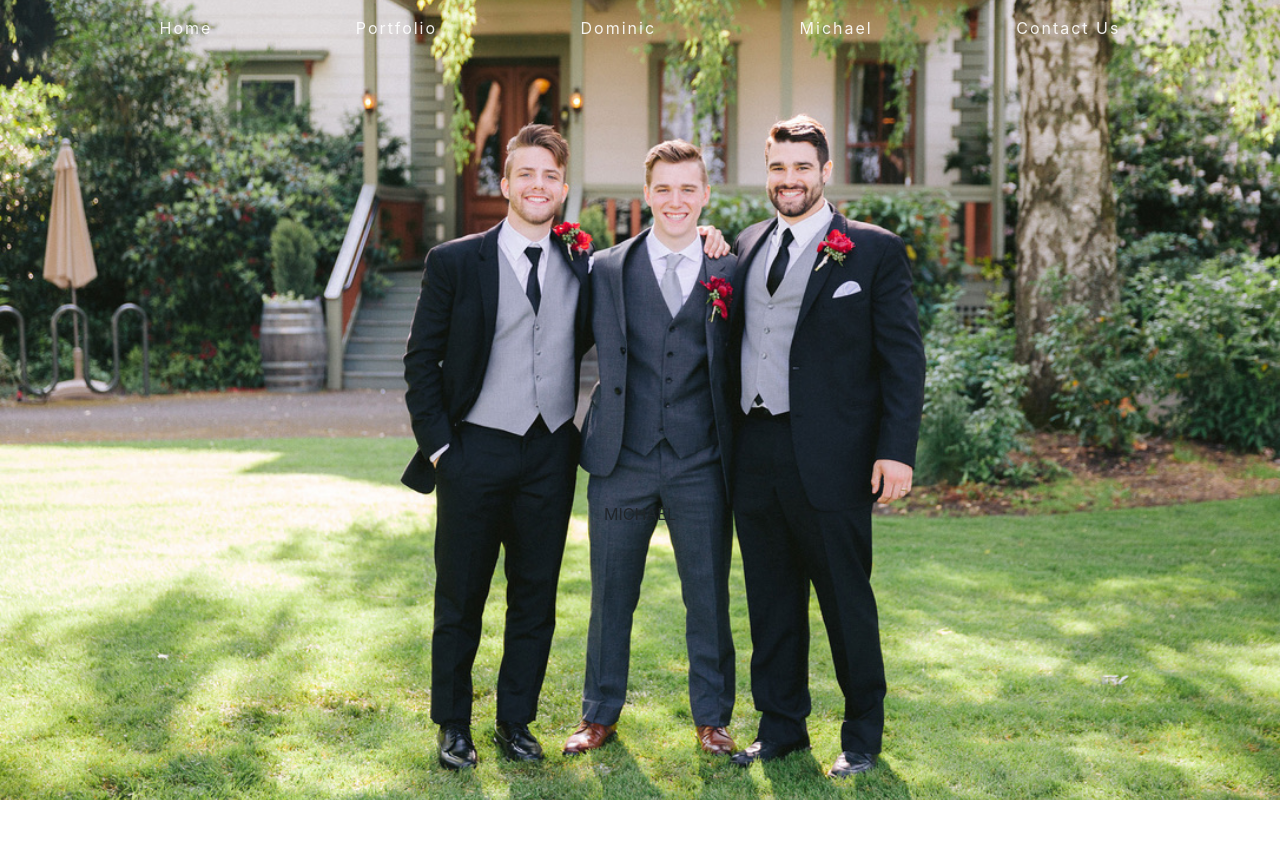
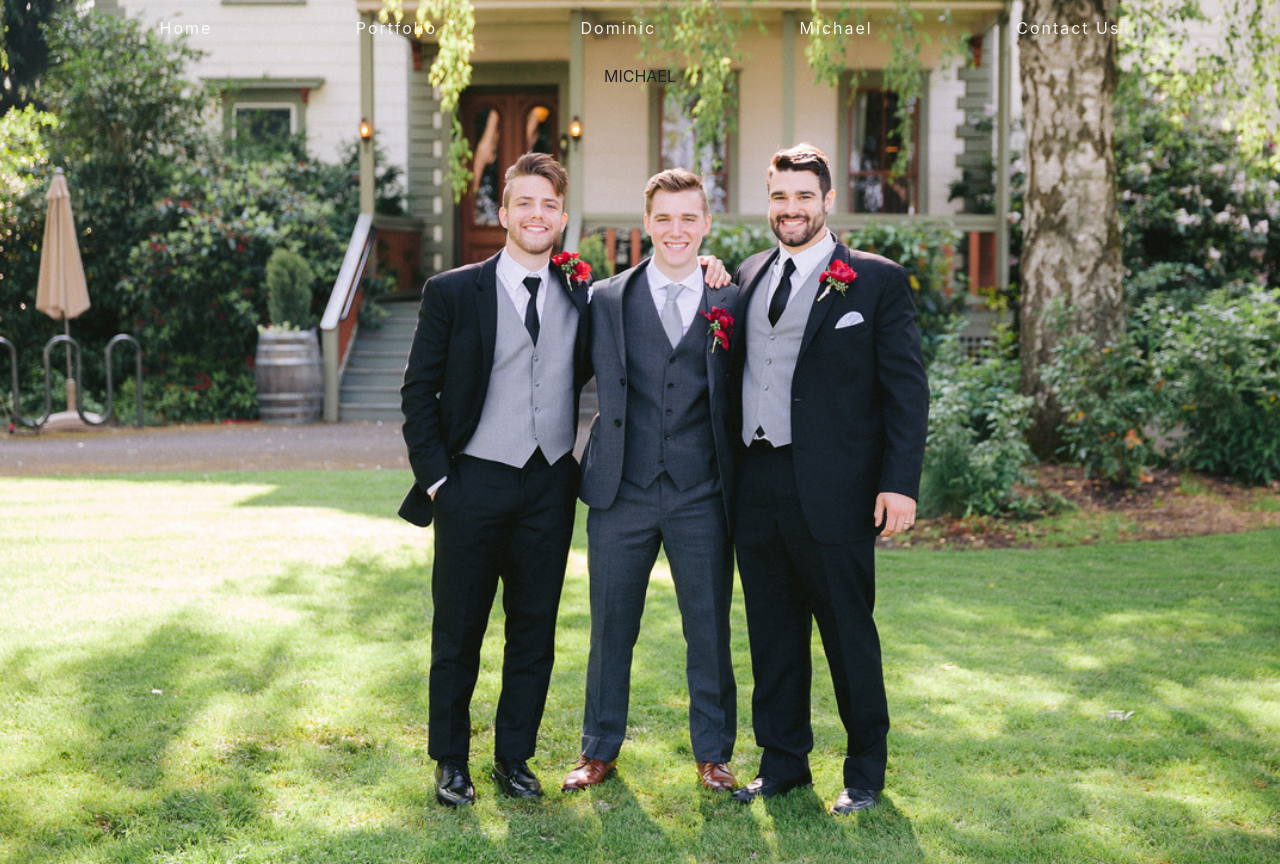
Before and after one commit to msherman93/portfolio-website, a React app: page /michael in a window 1280 px wide. Before the commit the page ends 800 px from the top, so only its background shows below. Built offline with nearby package versions, Linux system fonts and the light colour scheme.

Commit message:
Did some stuffs

```diff
--- a/src/App.js
+++ b/src/App.js
@@ -24,16 +24,9 @@ class App extends Component {
 
     render() {
         return (
-            <div
-                className={styles.wrapper}
-                style={{
-                    height: window.innerHeight,
-                    paddingTop: '10%',
-                    width: window.innerWidth
-                }}
-            >
+            <div className={styles.wrapper}>
                 <NavBar />
-                <div style={{paddingTop: 100}}>
+                <div style={{paddingTop: '5%'}}>
                     <Routing />
                 </div>
             </div>
--- a/src/css/App.module.css
+++ b/src/css/App.module.css
@@ -1,6 +1,6 @@
 .wrapper {
     align-items: center;
-    background: url("../assets/Background.jpg") center fixed;
+    background: url("../assets/Background.jpg") no-repeat center center fixed;
     background-size: cover;
     display: flex;
     flex-direction: row;
--- a/src/css/index.css
+++ b/src/css/index.css
@@ -1,6 +1,7 @@
 body {
     margin: 0;
     padding: 0;
+    background-color: #5D5C61;
 }
 
 code {
--- a/src/screens/ContactUs.js
+++ b/src/screens/ContactUs.js
@@ -3,7 +3,7 @@ import React, {Component} from 'react';
 export default class ContactUs extends Component {
     render() {
         return (
-            <div>
+            <div style={{height: window.innerHeight}}>
                 {'CONTACT US'}
             </div>
         );
--- a/src/screens/Dominic.js
+++ b/src/screens/Dominic.js
@@ -3,7 +3,7 @@ import React, {Component} from 'react';
 export default class Dominic extends Component {
     render() {
         return (
-            <div>
+            <div style={{height: window.innerHeight}}>
                 {'DOMINIC'}
             </div>
         );
--- a/src/screens/Home.js
+++ b/src/screens/Home.js
@@ -3,7 +3,7 @@ import React, {Component} from 'react';
 export default class Home extends Component {
     render() {
         return (
-            <div>
+            <div style={{height: window.innerHeight}}>
                 {'Home'}
             </div>
         );
--- a/src/screens/Michael.js
+++ b/src/screens/Michael.js
@@ -3,7 +3,7 @@ import React, {Component} from 'react';
 export default class Michael extends Component {
     render() {
         return (
-            <div>
+            <div style={{height: window.innerHeight}}>
                 {'MICHAEL'}
             </div>
         );
```
